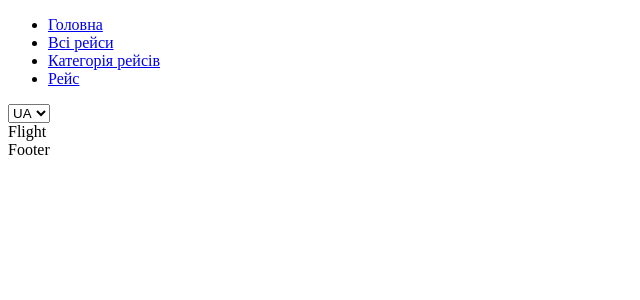
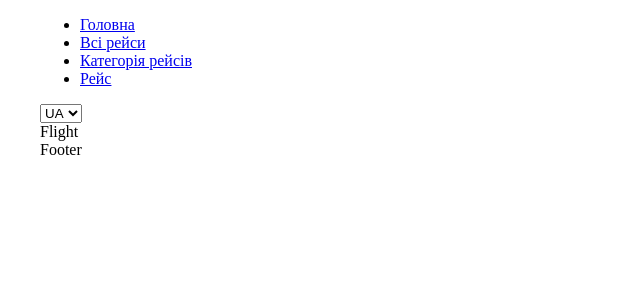
Before and after one commit to https-github-com-kfedus6/tripnet, a React (Create React App) app in the folder client/: page /flight in a window 1280 px wide. Shown: the top 300 px of the page, without its empty margins (0-640 px from the left). Built offline with nearby package versions, Linux system fonts and the light colour scheme.

Commit message:
add hooks useTypedSelector and useAction and fix bag.

```diff
--- a/client/src/App.css
+++ b/client/src/App.css
@@ -0,0 +1,5 @@
+body{
+    margin: 0 auto;
+    padding: 0;
+    max-width: 1200px;
+}
--- a/client/src/components/AppRouter.jsx
+++ b/client/src/components/AppRouter.jsx
@@ -1,7 +1,7 @@
 import React from 'react'
 import { Route, Routes } from 'react-router-dom';
 import Layout from './Layout';
-import Home from '../pages/Home';
+import Home from '../pages/Home/Home';
 import Flights from '../pages/Flights';
 import FlightsCategory from '../pages/FlightsCategory';
 import Flight from '../pages/Flight';
--- /dev/null
+++ b/client/src/hooks/useTypedSelector.js
@@ -0,0 +1,3 @@
+import { useSelector } from "react-redux";
+
+export const useTypedSelector=useSelector;
--- a/client/src/pages/Home.jsx
+++ /dev/null
@@ -1,9 +0,0 @@
-import React from 'react'
-
-const Home = () => {
-    return (
-        <div>Home</div>
-    )
-}
-
-export default Home;
--- /dev/null
+++ b/client/src/pages/Home/Home.jsx
@@ -0,0 +1,11 @@
+import React from 'react';
+
+const Home = () => {
+    return (
+        <div>
+            Home
+        </div>
+    )
+}
+
+export default Home;
--- a/client/src/store/action-creators/index.js
+++ b/client/src/store/action-creators/index.js
@@ -1,5 +1,5 @@
-//import {action} from './userAction'
+import * as ActionCreatorsUser from './userAction';
 
 export default {
-    //action
-}
+    ...ActionCreatorsUser
+};
--- a/client/src/store/reducers/userReducer.jsx
+++ b/client/src/store/reducers/userReducer.js
@@ -1,5 +1,5 @@
 const initialState = {
-    user: {},
+    user: {r:"f"},
     is_login: false,
     is_admin: false
 }
```
Also changed, not shown: client/src/hooks/useAction.js (added, +8 -0 lines), client/src/store/action-creators/userAction.js (renamed from client/src/store/action-creators/userAction.tsx), 1 other file (tests, documents, lock files or other folders).
